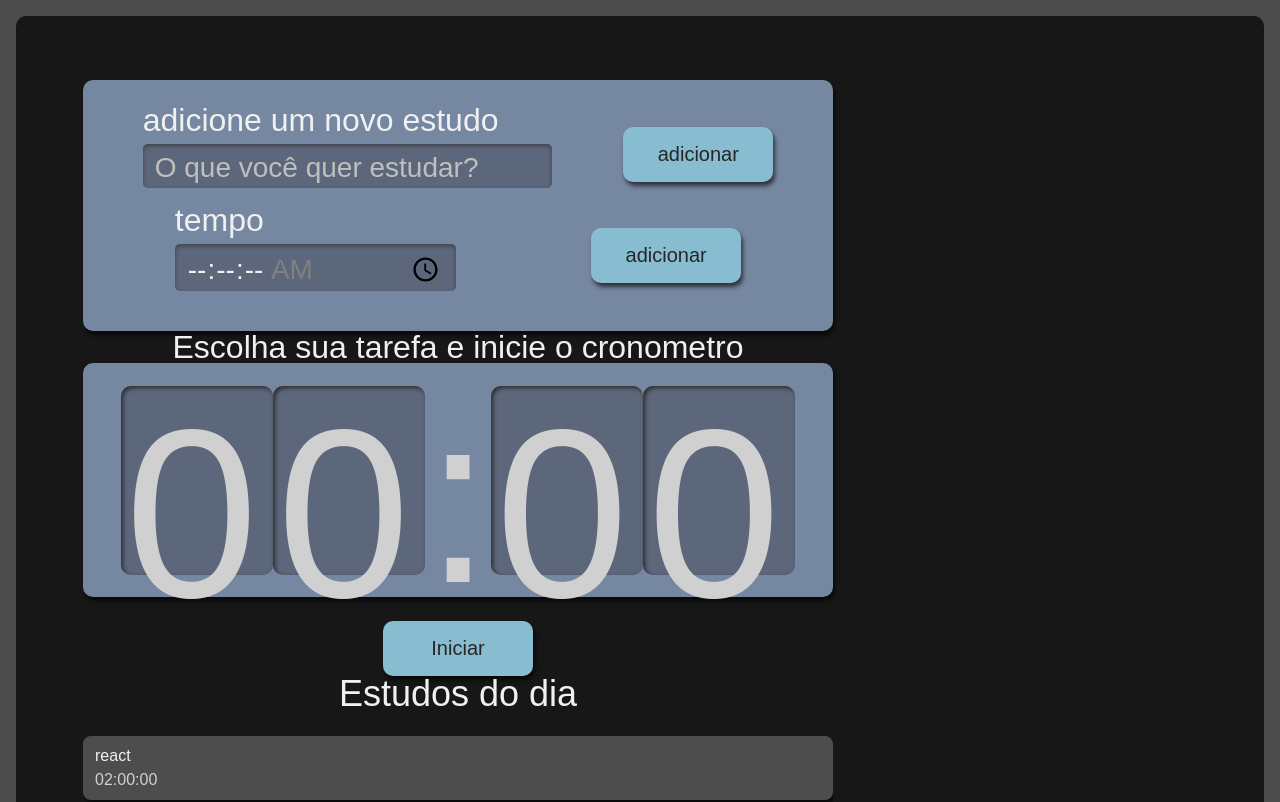
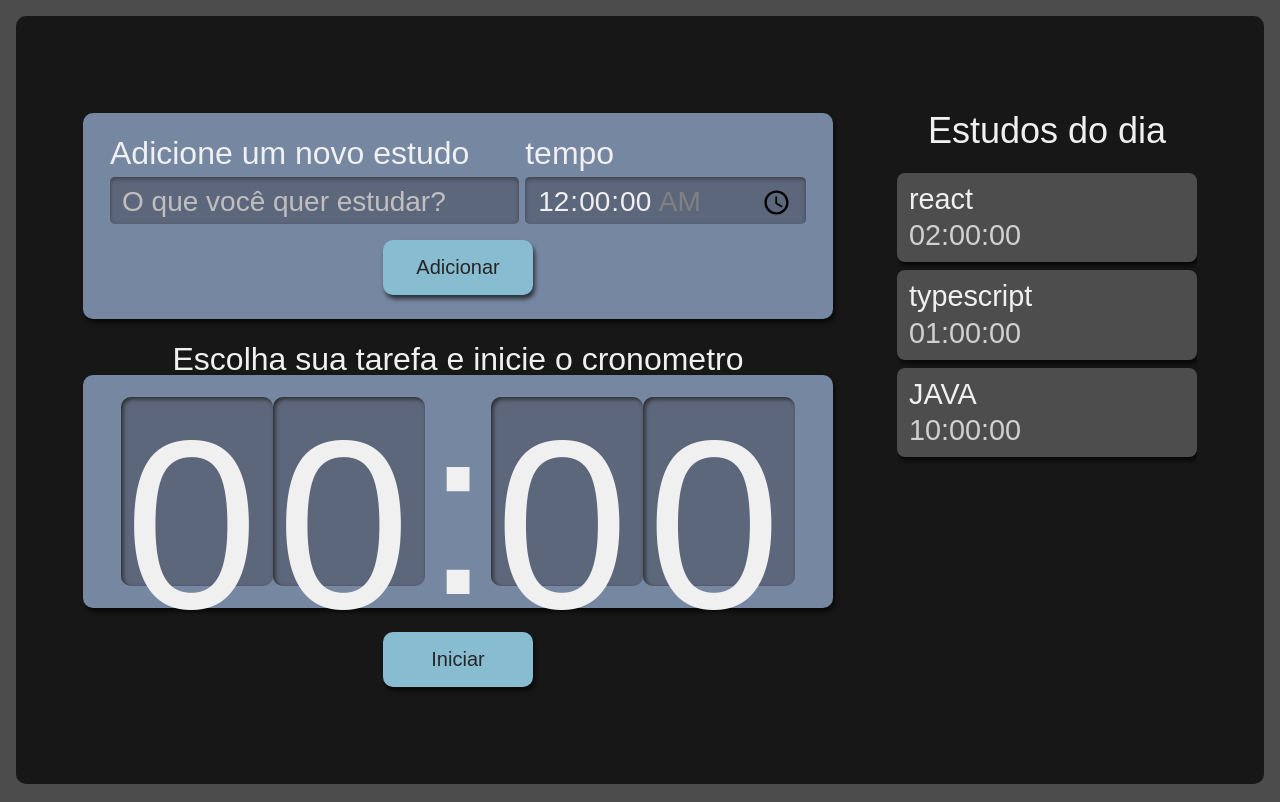
Before and after one commit to leviutima/PomodoroStudies, a React (Create React App) app: page / in a window 1280 px wide. Shown: the top 802 px of the page. Built offline with nearby package versions, Linux system fonts and the light colour scheme.

Commit message:
adicionando logica de adicionar tarefa com class component

```diff
--- a/src/components/Formulario/Index.tsx
+++ b/src/components/Formulario/Index.tsx
@@ -1,22 +1,38 @@
+import React, { useState } from "react"
 import Botao from "../Botao/Index"
 import './style.scss'
 
-function Formulario (){
+
+class Formulario extends React.Component {
+
+    state =  {
+        tarefa:'',
+        tempo: '00:00'
+    };
+
+    adicionarTarefa(evento: React.FormEvent<HTMLFormElement>){
+        evento.preventDefault();
+        console.log('state: ', this.state)
+    }
+
+    render(){
     return(
-        <form className="novaTarefa">
+
+        <form className="novaTarefa" onSubmit={this.adicionarTarefa.bind(this)}>
             <div className="inputContainer">
                 <label htmlFor="tarefa">
-                    adicione um novo estudo
+                    Adicione um novo estudo
                 </label>
                 <input
                     type="text"
                     name="tarefa"
+                    id="tarefa"
+                    value={this.state.tarefa}
+                    onChange={evento => this.setState({...this.state, tarefa: evento.target.value})}
                     placeholder="O que você quer estudar?"
+                    required
                 />
             </div>
-            <Botao
-                texto='adicionar'
-            />
             <div className="inputContainer">
                 <label htmlFor="tempo">
                     tempo
@@ -25,6 +41,8 @@ function Formulario (){
                     type="time"
                     step='1'
                     name="tempo"
+                    value={this.state.tempo}
+                    onChange={evento => this.setState({...this.state, tempo: evento.target.value})}
                     id="tempo"
                     min="00:00:00"
                     max='01:30:00'
@@ -32,10 +50,10 @@ function Formulario (){
                 />
             </div>
             <Botao
-                texto = 'adicionar'
+                texto = 'Adicionar'
             />
         </form>
     )
+    }
 }
-
 export default Formulario
--- a/src/components/Lista/Index.tsx
+++ b/src/components/Lista/Index.tsx
@@ -1,24 +1,29 @@
+import { useState } from 'react'
 import Item from './Item/Index'
 import style from './Lista.module.css'
 
 
 function Lista (){
-    const tarefas = [{
+    const [tarefas, setTarefas] = useState([{
     tarefa: 'react',
     tempo: '02:00:00',
-    },{
+    },
+    {
     tarefa: 'typescript',
     tempo: '01:00:00'
-    },{
+    },
+    {
     tarefa: 'JAVA',
     tempo: '10:00:00'
-    }]
+    }]);
 
 
 
     return(
         <aside className={style.listaTarefas}>
-            <h2>Estudos do dia</h2>
+            <h2 onClick={() => {
+                setTarefas ([...tarefas, { tarefa: "Estudar hooks", tempo: "05:00:00"}])
+            }}>Estudos do dia</h2>
             <ul >
                 {tarefas.map((item, index) => (
                    <Item key={index}
--- a/src/components/Lista/Lista.module.css
+++ b/src/components/Lista/Lista.module.css
@@ -37,7 +37,6 @@
   margin-bottom: 8px;
   position: relative;
   cursor: pointer;
-}
 
   h3 {
     margin-bottom: 8px;
@@ -51,6 +50,7 @@
   @media screen and (min-width:1280px) {
     font-size: 1.8rem;
   }
+}
 
 .itemSelecionado {
   background-color: #292929;
--- a/src/pages/App.tsx
+++ b/src/pages/App.tsx
@@ -10,14 +10,9 @@ import Cronometro from '../components/Cronometro/Index';
 function App() {
   return (
     <div className="AppStyle">
-      <header className="App-header">
         <Formulario/>
         <Cronometro/>
         <Lista/>
-
-
-
-      </header>
     </div>
   );
 }
```
Lines whose indentation alone changed are shown as unchanged.
